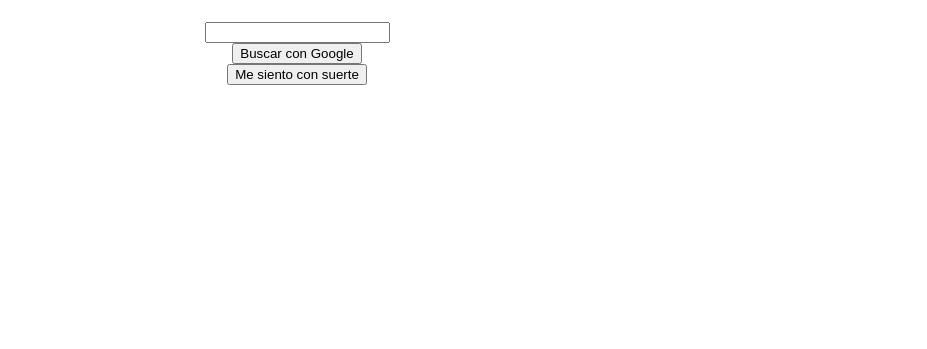
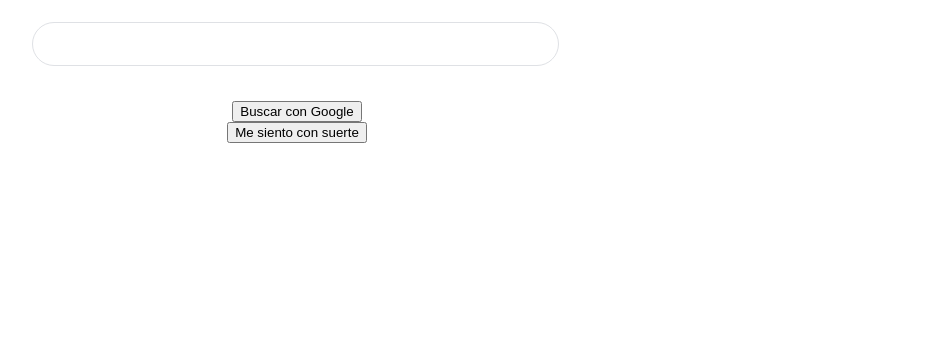
Before and after one commit to gsuscastellanosSC/PracticoHTMLAndCSS, a plain HTML site: page googleClone/index.html in a window 1280 px wide. Shown: the part 451-800 px from the top of the page, without its empty margins (343-1270 px from the left). Drawn offline with Linux system fonts and the light colour scheme.

Commit message:
Class#12
Signed-off-by: Sc <jesuscastellanospaez@gmail.com>

```diff
--- a/googleClone/css/css.css
+++ b/googleClone/css/css.css
@@ -77,3 +77,25 @@ main .main-logo {
 main .main-logo img {
     width: 300px;
 }
+
+main .main-input {
+    width: 530px;
+    margin: 0 auto;
+    margin-bottom: 35px;
+}
+
+main .main-input-container {
+    width: 525px;
+    border-radius: 100px;
+    border: 1px solid #dfe1e5;
+    display: flex;
+    justify-content: center;
+    text-align: center;
+}
+
+main .main-input input {
+    width: 450px;
+    height: 40px;
+    border: none;
+    outline: none;
+}
```
Also changed, not shown: 1 other file.
